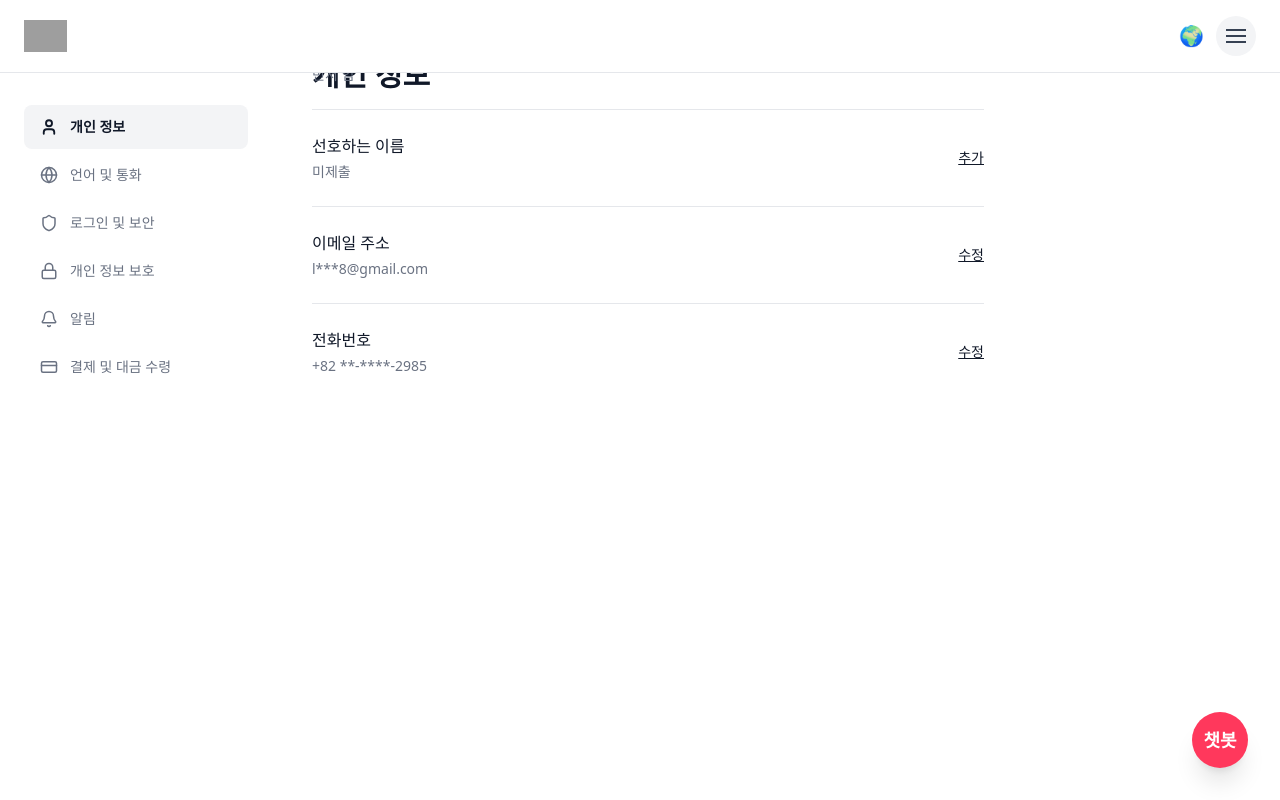
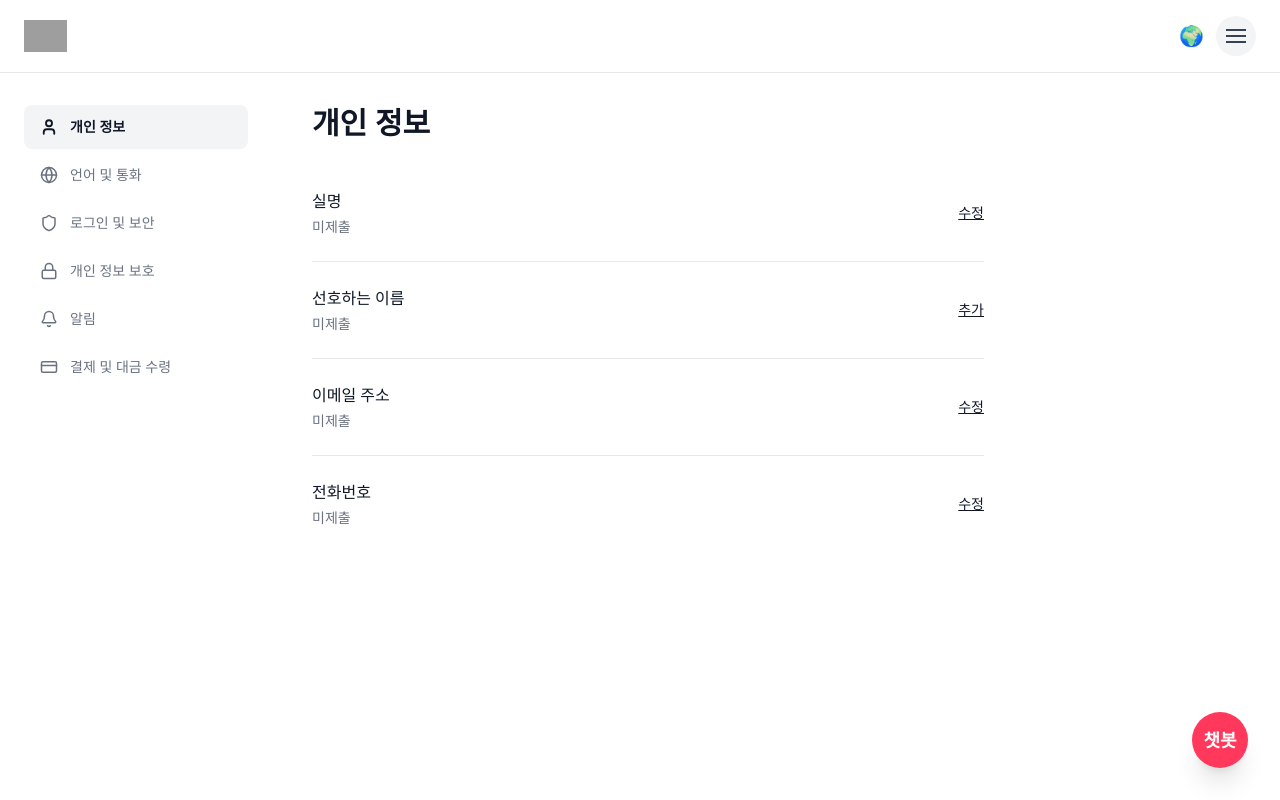
Before and after one commit to dev-burnern/airbnb_clone, a Next.js app in the folder frontend/: page /account/personal-info in a window 1280 px wide. Shown: the top 800 px of the page. Built offline with nearby package versions, Linux system fonts and the light colour scheme; grey boxes are pictures that could not be loaded.

Commit message:
:sparkles: (Frontend) 개인 정보 페이지 백엔드 API 연결
- /users/me API로 실제 사용자 데이터 조회\n- 이메일/전화번호 마스킹 함수 추가 (프라이버시 보호)\n- 로딩 상태 처리 추가\n- 하드코딩된 더미 데이터 제거

```diff
--- a/frontend/src/widgets/personal-info-list/PersonalInfoList.tsx
+++ b/frontend/src/widgets/personal-info-list/PersonalInfoList.tsx
@@ -1,4 +1,6 @@
-import { useState } from 'react';
+'use client';
+
+import { useState, useEffect } from 'react';
 import { InfoRow } from "@/shared/ui/InfoRow";
 
 import { NameEditForm } from '@/shared/ui/NameEditForm';
@@ -10,9 +12,67 @@ import { PhoneEditForm } from '@/shared/ui/PhoneEditForm';
 // 열린 폼을 식별하기 위한 타입
 type OpenForm = 'name' | 'preferredName' | 'email' | 'phone' | null;
 
+// 사용자 정보 타입
+interface UserData {
+    name?: string;
+    email?: string;
+    phone?: string;
+    preferredName?: string;
+}
+
+// 이메일 마스킹 함수 (예: test@gmail.com -> t***@gmail.com)
+const maskEmail = (email: string): string => {
+    if (!email) return '미제출';
+    const [localPart, domain] = email.split('@');
+    if (!domain) return email;
+    const maskedLocal = localPart.charAt(0) + '***';
+    return `${maskedLocal}@${domain}`;
+};
+
+// 전화번호 마스킹 함수 (예: 010-1234-5678 -> +82 **-****-5678)
+const maskPhone = (phone: string): string => {
+    if (!phone) return '미제출';
+    // 마지막 4자리만 표시
+    const lastFour = phone.slice(-4);
+    return `+82 **-****-${lastFour}`;
+};
+
 export const PersonalInfoList = () => {
     // 현재 열려 있는 폼의 상태를 관리
     const [openForm, setOpenForm] = useState<OpenForm>(null);
+    const [userData, setUserData] = useState<UserData | null>(null);
+    const [loading, setLoading] = useState(true);
+
+    // 사용자 정보 가져오기
+    useEffect(() => {
+        const fetchUserData = async () => {
+            try {
+                const token = localStorage.getItem('accessToken');
+                if (!token) {
+                    setLoading(false);
+                    return;
+                }
+
+                const response = await fetch('http://localhost:3001/api/v1/users/me', {
+                    headers: {
+                        'Authorization': `Bearer ${token}`,
+                    },
+                });
+
+                if (response.ok) {
+                    const result = await response.json();
+                    const data = result.data || result;
+                    setUserData(data);
+                }
+            } catch (error) {
+                console.error('사용자 정보 가져오기 실패:', error);
+            } finally {
+                setLoading(false);
+            }
+        };
+
+        fetchUserData();
+    }, []);
 
     // 특정 폼을 토글하는 핸들러
     const handleToggle = (formName: OpenForm) => {
@@ -23,22 +83,28 @@ export const PersonalInfoList = () => {
     // 폼을 닫는 함수 (수정 폼 내부에서 저장이 완료된 후 호출하기 위함)
     const closeForm = () => setOpenForm(null);
 
-  // 🚨 참고: 이 값들은 버튼 렌더링에 사용되지 않지만, 로직 유지를 위해 남겨둡니다.
-  const isEmailVerified = true;
-  const isPhoneVerified = false;
+    if (loading) {
+        return (
+            <div className="max-w-2xl">
+                <div className="mb-6">
+                    <h1 className="text-3xl font-bold text-gray-900">개인 정보</h1>
+                </div>
+                <div className="text-gray-500">로딩 중...</div>
+            </div>
+        );
+    }
 
     return (
         <div className="max-w-2xl">
-        {/* 🎯 수정: mb-0에 mt-0과 mt-[-1rem]을 추가하여 상단 마진 제거 및 타이틀을 위로 끌어올림 */}
-        <div className="mb-0 mt-0 mt-[-3rem]">
-          <h1 className="text-3xl font-bold text-gray-900 mb-0">개인 정보</h1>
+            <div className="mb-6">
+                <h1 className="text-3xl font-bold text-gray-900">개인 정보</h1>
             </div>
-        <section className="mt-[-5em]">
+            <section>
 
                 {/* 실명 */}
                 <InfoRow
                     label="실명"
-          value="민서 임"
+                    value={userData?.name || '미제출'}
                     onActionClick={() => handleToggle('name')}
                     isOpen={openForm === 'name'}
                 >
@@ -48,7 +114,7 @@ export const PersonalInfoList = () => {
                 {/* 선호하는 이름 */}
                 <InfoRow
                     label="선호하는 이름"
-          value="미제출"
+                    value={userData?.preferredName || '미제출'}
                     buttonText="추가"
                     onActionClick={() => handleToggle('preferredName')}
                     isOpen={openForm === 'preferredName'}
@@ -59,28 +125,24 @@ export const PersonalInfoList = () => {
                 {/* 이메일 주소 */}
                 <InfoRow
                     label="이메일 주소"
-          value="l***8@gmail.com"
+                    value={maskEmail(userData?.email || '')}
                     onActionClick={() => handleToggle('email')}
                     isOpen={openForm === 'email'}
                 >
                     <EmailEditForm onClose={closeForm} />
                 </InfoRow>
 
-        {/* 🗑️ 이메일 '확인' 버튼 렌더링 코드 제거 */}
-
                 {/* 전화번호 */}
                 <InfoRow
                     label="전화번호"
-          value="+82 **-****-2985"
-          isBorderBottom={false} // 마지막 항목은 경계선 제거
+                    value={userData?.phone ? maskPhone(userData.phone) : '미제출'}
+                    isBorderBottom={false}
                     onActionClick={() => handleToggle('phone')}
                     isOpen={openForm === 'phone'}
                 >
                     <PhoneEditForm onClose={closeForm} />
                 </InfoRow>
 
-        {/* 🗑️ 전화번호 '재인증 필요' 버튼 렌더링 코드 제거 */}
-
             </section>
         </div>
     );
```
Lines whose indentation alone changed are shown as unchanged.
